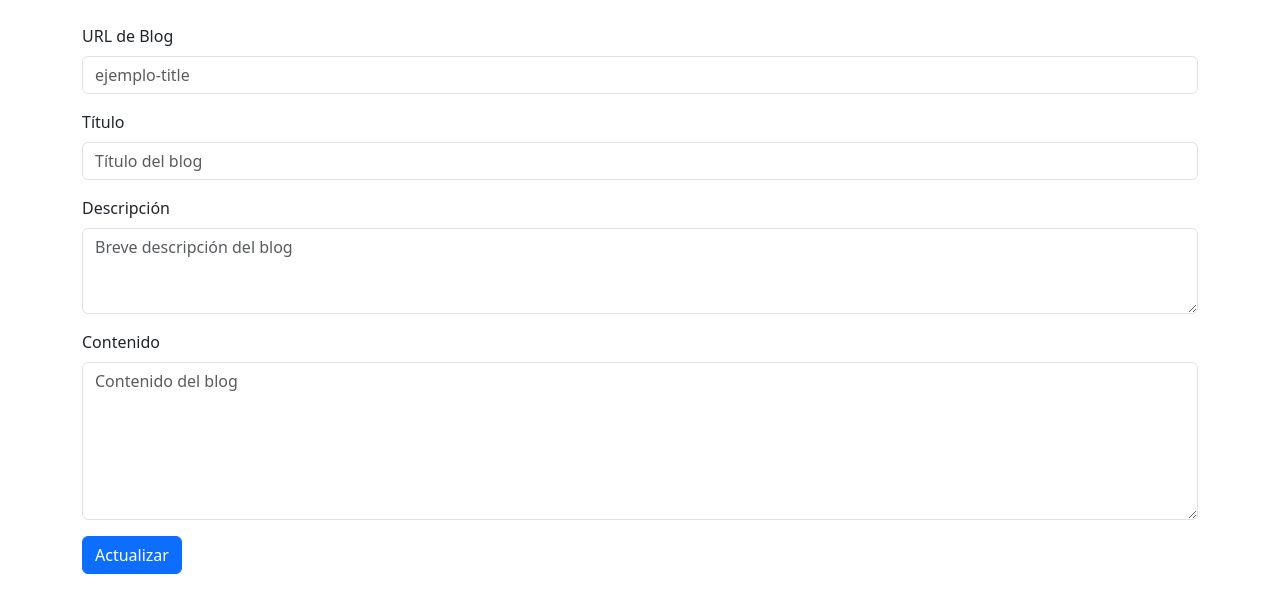
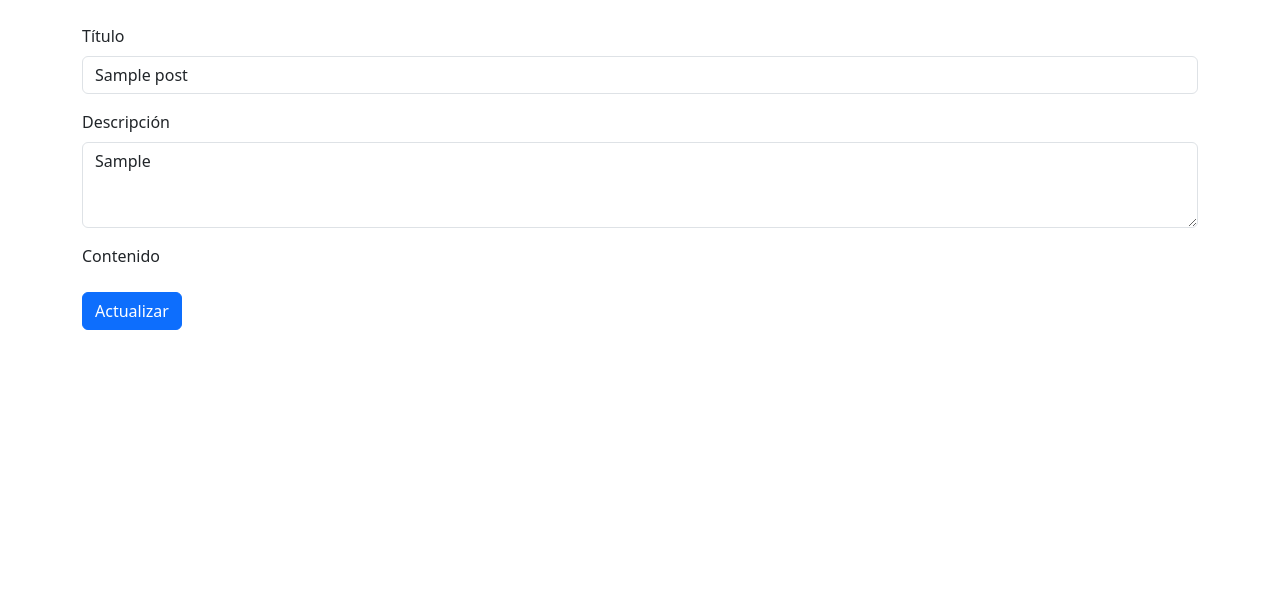
Before and after one commit to Software26/flask1-blog, a Flask app: template blogFlask/templates/admin/update.html in a window 1280 px wide. Shown: the part 130-743 px from the top of the page. Run offline with Flask 3, Linux system fonts and the light colour scheme; the template is opened without the code that fills it: values that come from a table or form of the project are taken from there, others are empty; tables that the repository leaves empty hold one stand-in row (values such as "Sample post"); some libraries are stand-ins or nearby versions.

Commit message:
Template configuration for the edit form

```diff
--- a/blogFlask/templates/admin/create.html
+++ b/blogFlask/templates/admin/create.html
@@ -8,7 +8,7 @@
                 <h1 class="h3">{% block title %}Crear Blog{% endblock title%}</h1>
             </div>
             <div class="body">
-                <form>
+                <form method = "post">
                     <div class="mb-3">
                         <label for="url" class="form-label">URL</label>
                         <input type="text" class="form-control" id="url" name="url" required placeholder="ejemplo-title">
--- a/blogFlask/templates/admin/posts.html
+++ b/blogFlask/templates/admin/posts.html
@@ -26,8 +26,8 @@
                     <td> {{ post.title }} </td>
 
                     <td>
-                        <a href="{{url_for('post.update')}}" class="btn btn-sm btn-warning">Editar</a>
-                        <a href="#" class="btn btn-sm btn-danger">Eliminar</a>
+                        <a href="{{ url_for('post.update', id=post.id) }}" class="btn btn-sm btn-warning">Editar</a>
+                        <a href="{{ url_for('post.delete', id=post.id) }}" class="btn btn-sm btn-danger">Eliminar</a>
                     </td>
                 <tr>
                 {% endif %}
@@ -37,3 +37,5 @@
     </div>
 
 {% endblock content%}
+
+{% block message %}alert-success {% endblock message%}
--- a/blogFlask/templates/admin/update.html
+++ b/blogFlask/templates/admin/update.html
@@ -8,25 +8,26 @@
                 <h1 class="h3">{% block title %}Editar Blog{% endblock title%}</h1>
             </div>
             <div class="body">
-                <form>
+                <form method = "POST">
+
+
                     <div class="mb-3">
-                        <label for="url" class="form-label">URL de Blog</label>
-                        <input type="text" class="form-control" id="url" placeholder="ejemplo-title">
+                        <label for="title" class="form-label">Título</label>
+                        <input type="text" class="form-control" id="title" name="title" required value="{{ post.title }}" placeholder="Título del blog">
                     </div>
+
                     <div class="mb-3">
-                        <label for="titleInput" class="form-label">Título</label>
-                        <input type="text" class="form-control" id="titleInput" placeholder="Título del blog">
+                        <label for="info" class="form-label">Descripción</label>
+                        <textarea class="form-control" id="info" name = "info" required rows="3"
+                            placeholder="Breve descripción del blog">{{ post.info}}</textarea>
                     </div>
+
                     <div class="mb-3">
-                        <label for="descInput" class="form-label">Descripción</label>
-                        <textarea class="form-control" id="descInput" rows="3"
-                            placeholder="Breve descripción del blog"></textarea>
+                        <label for="content" class="form-label">Contenido</label>
+                        {{ ckeditor.create(value=post.content) }}
+
                     </div>
-                    <div class="mb-3">
-                        <label for="contentInput" class="form-label">Contenido</label>
-                        <textarea class="form-control" id="contentInput" rows="6"
-                            placeholder="Contenido del blog"></textarea>
-                    </div>
+
                     <button type="submit" class="btn btn-primary">Actualizar</button>
                 </form>
             </div>
```
